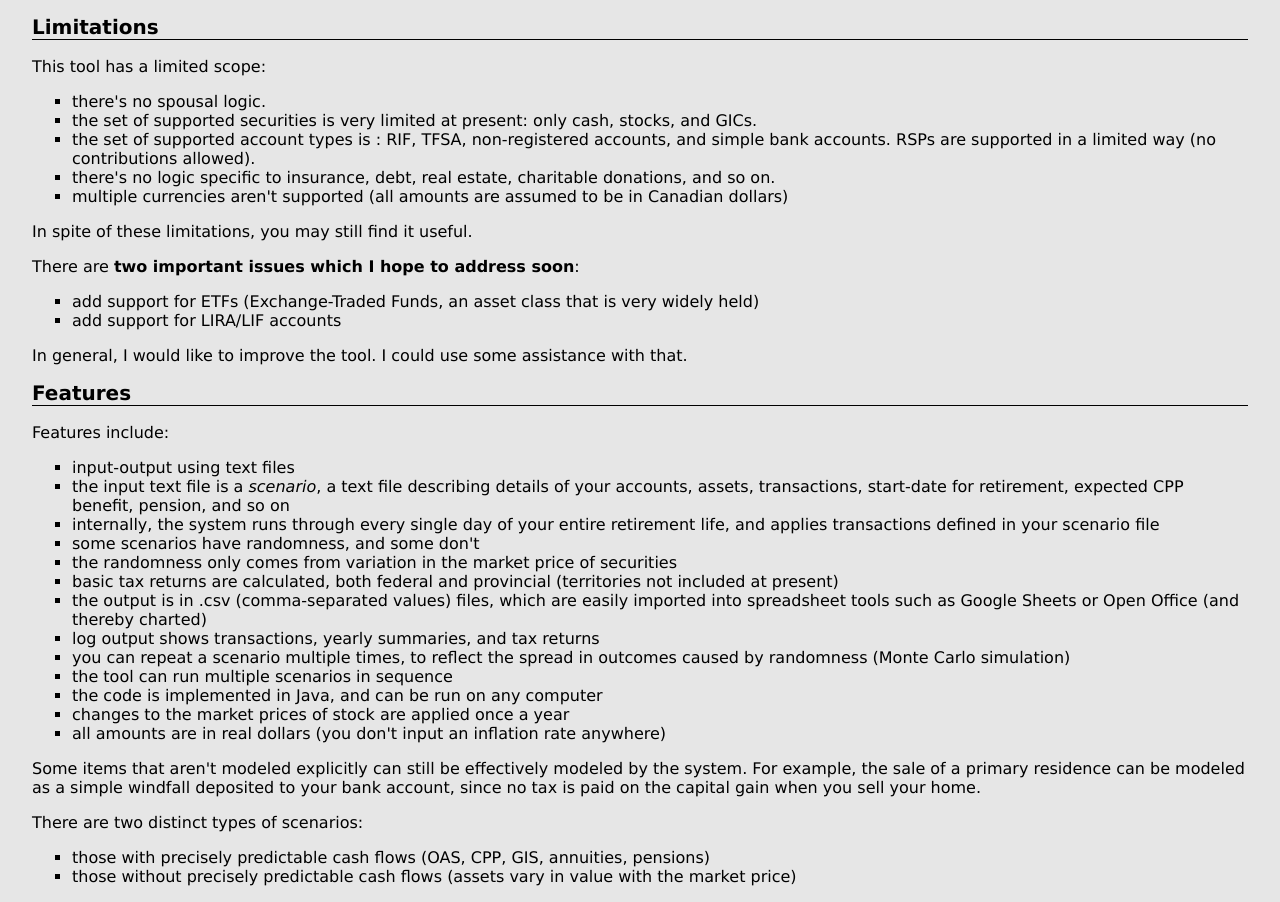
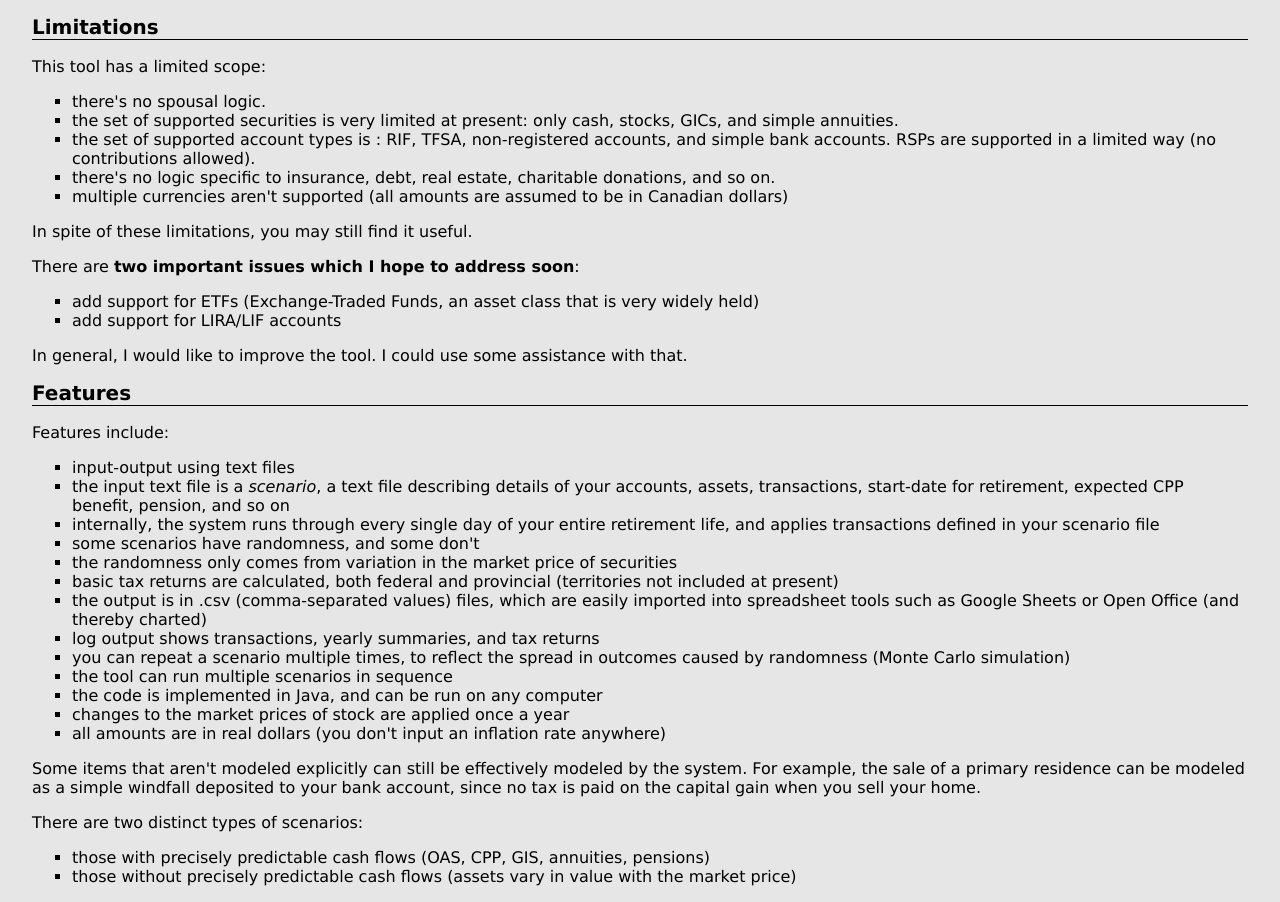
Before and after one commit to johanley/end-game, a plain HTML site: page docs/index.html in a window 1280 px wide. Shown: the part 3856-4758 px from the top of the page. Drawn offline with Linux system fonts and the light colour scheme.

Commit message:
Annuities are also supported.

```diff
--- a/docs/index.html
+++ b/docs/index.html
@@ -138,7 +138,7 @@ rules usually have exceptions.</b>
 This tool has a limited scope:
 <ul>
  <li>there's no spousal logic.
- <li>the set of supported securities is very limited at present: only cash, stocks, and GICs.
+ <li>the set of supported securities is very limited at present: only cash, stocks, GICs, and simple annuities.
  <li>the set of supported account types is : RIF, TFSA, non-registered accounts, and simple bank accounts.
  RSPs are supported in a limited way (no contributions allowed).
  <li>there's no logic specific to insurance, debt, real estate, charitable donations, and so on.
```
